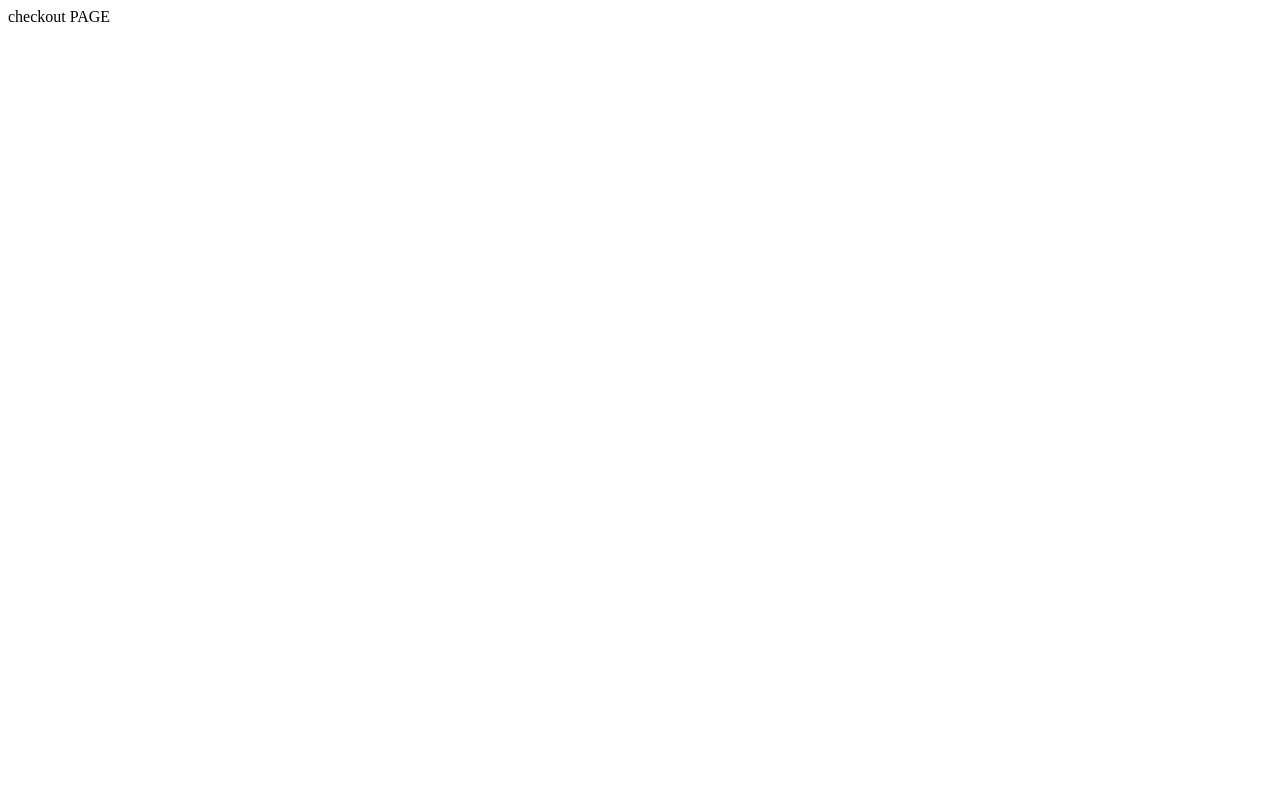
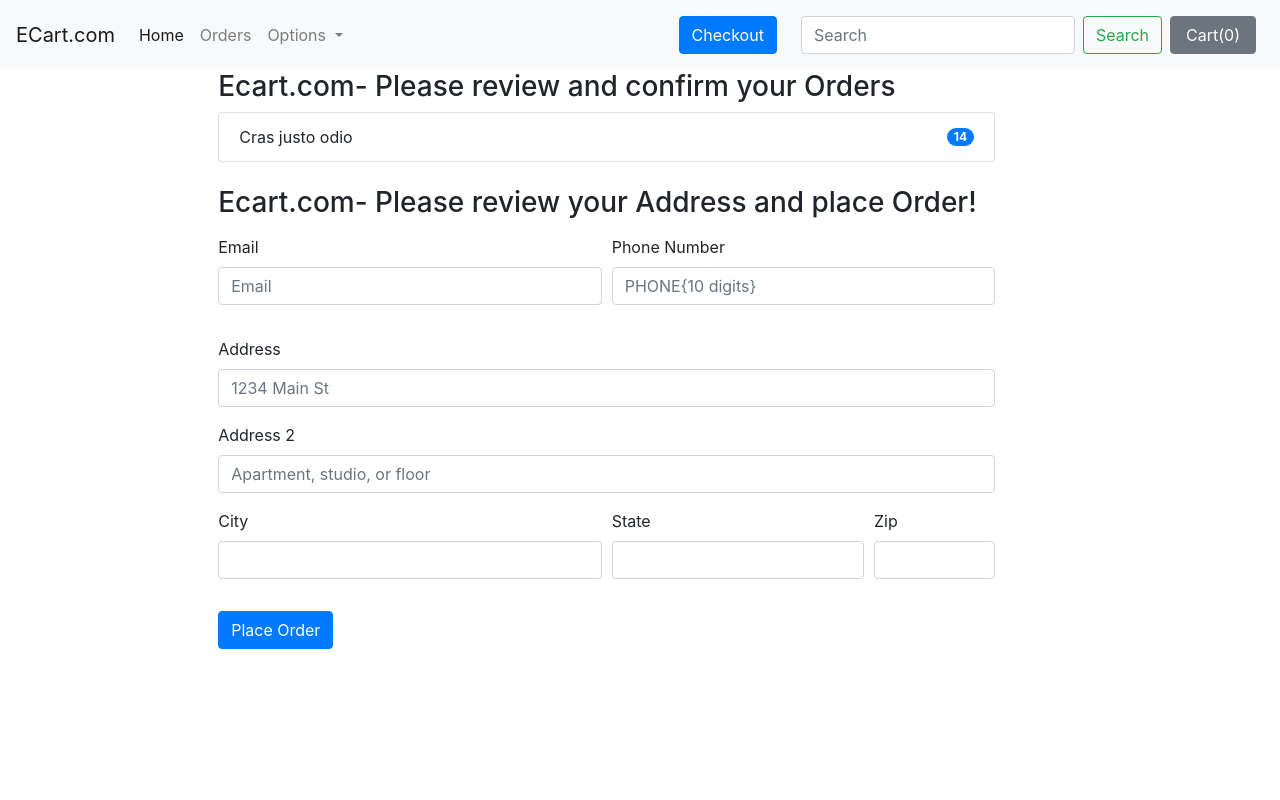
Before and after one commit to Sandeep-Sambyal/E-commerce-Site, a Django app: page /shop/checkout/ in a window 1280 px wide. Before the commit the page is almost empty. Run offline with Django 3.2, Linux system fonts and the light colour scheme; some libraries are stand-ins or nearby versions.

Commit message:
Checkout page prepared

```diff
--- a/ecart/templates/ecart/basic.html
+++ b/ecart/templates/ecart/basic.html
@@ -56,7 +56,7 @@
         </ul>
         <form class="form-inline my-2 my-lg-0">
             <button class="clearcart btn btn-primary mx-2" id="clearcart" >Clear Cart</button>
-            <button class="checkout btn btn-primary mx-2" id="checkout">CheckOut</button>
+            <a href="{% url 'Checkout'%}" class="nav-link" ><button class='btn btn-primary mx-2' id ='checkout' >Checkout</button></a>
             <input class="form-control mr-sm-2" type="search" placeholder="Search" aria-label="Search">
             <button class="btn btn-outline-success my-2 my-sm-0" type="submit">Search</button>
             <button type="button" class="btn btn-secondary mx-2" id="popcart" data-container="body" data-toggle="popover" data-placement="bottom" data-html="true" data-content="Vivamus
--- /dev/null
+++ b/ecart/templates/ecart/checkout.html
@@ -0,0 +1 @@
+{% extends 'ecart/basic.html' %}
--- a/ecart/templates/ecart/order.html
+++ b/ecart/templates/ecart/order.html
@@ -1,5 +1,68 @@
 {% extends 'ecart/basic.html' %}
 {%block title%} Ecart- Orders{% endblock %}
+ {% block css %}
+.list-group{
+margin-left:12%;
+width:70%;
+}
+.addressdetails{
+margin-left:12%;
+width:70%;
+}
+
+{% endblock %}
+
  {%block body%}
-This is body page
+<div class="container">
+    <h3 style="margin-left:12%">Ecart.com- Please review and confirm your Orders</h3>
+   <ul class="list-group">
+  <li class="list-group-item d-flex justify-content-between align-items-center">
+    Cras justo odio
+    <span class="badge badge-primary badge-pill">14</span>
+  </li>
+</ul>
+<div class="addressdetails my-4">
+ <h3 >Ecart.com- Please review your Address and place Order!</h3>
+ <form>
+  <div class="form-row my-3">
+    <div class="form-group col-md-6">
+      <label for="inputEmail4">Email</label>
+      <input type="email" class="form-control" id="inputEmail4" placeholder="Email" >
+    </div>
+    <div class="form-group col-md-6">
+      <label for="telephone">Phone Number</label>
+      <input type="tel" class="form-control" id="telephone" placeholder="PHONE{10 digits}" pattern="[0-9]{10}">
+    </div>
+  </div>
+  <div class="form-group">
+    <label for="inputAddress">Address</label>
+    <input type="text" class="form-control" id="inputAddress" placeholder="1234 Main St">
+  </div>
+  <div class="form-group">
+    <label for="inputAddress2">Address 2</label>
+    <input type="text" class="form-control" id="inputAddress2" placeholder="Apartment, studio, or floor">
+  </div>
+  <div class="form-row">
+    <div class="form-group col-md-6">
+      <label for="inputCity">City</label>
+      <input type="text" class="form-control" id="inputCity">
+    </div>
+    <div class="form-group col-md-4">
+      <label for="inputState">State</label>
+      <input type="text" class="form-control" id="inputState">
+    </div>
+    <div class="form-group col-md-2">
+      <label for="inputZip">Zip</label>
+      <input type="text" class="form-control" id="inputZip">
+    </div>
+  </div>
+  <div class="form-group">
+
+  </div>
+  <button type="submit" class="btn btn-primary">Place Order</button>
+</form>
+</div>
+</div>
+
+
  {% endblock %}
--- a/ecart/urls.py
+++ b/ecart/urls.py
@@ -9,7 +9,7 @@ urlpatterns = [
     path('contact/',views.contact,name='ContactUS'),
     path('orders/',views.orders,name='orders'),
     path('search/',views.search,name='search'),
-    path('checkout/',views.checkout,name='checkout'),
+    path('checkout/',views.checkout,name='Checkout'),
     path('products/<int:myid>',views.products,name='products'),
     path('beaseller/',views.seller,name='sellerform')
 
--- a/ecart/views.py
+++ b/ecart/views.py
@@ -54,7 +54,7 @@ def orders(request):
 def search(request):
     return HttpResponse("SEARCH PAGE")
 def checkout(request):
-    return HttpResponse("checkout PAGE")
+    return render(request,'ecart/order.html')
 
 def products(request , myid):
     product = Products.objects.filter( id = myid)
```
Also changed, not shown: ecart/static/ecart/functions.js (added, +115 -0 lines), ecart/templates/ecart/index.html (+1 -117 lines).
